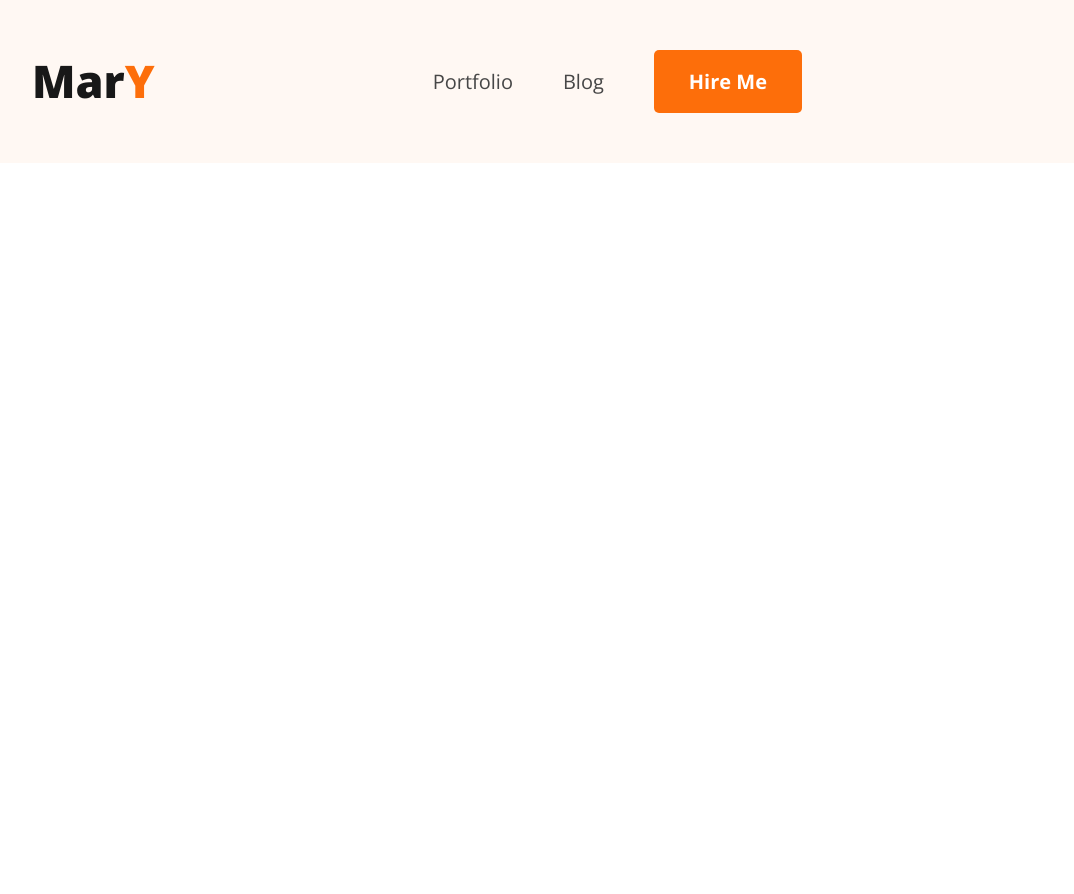
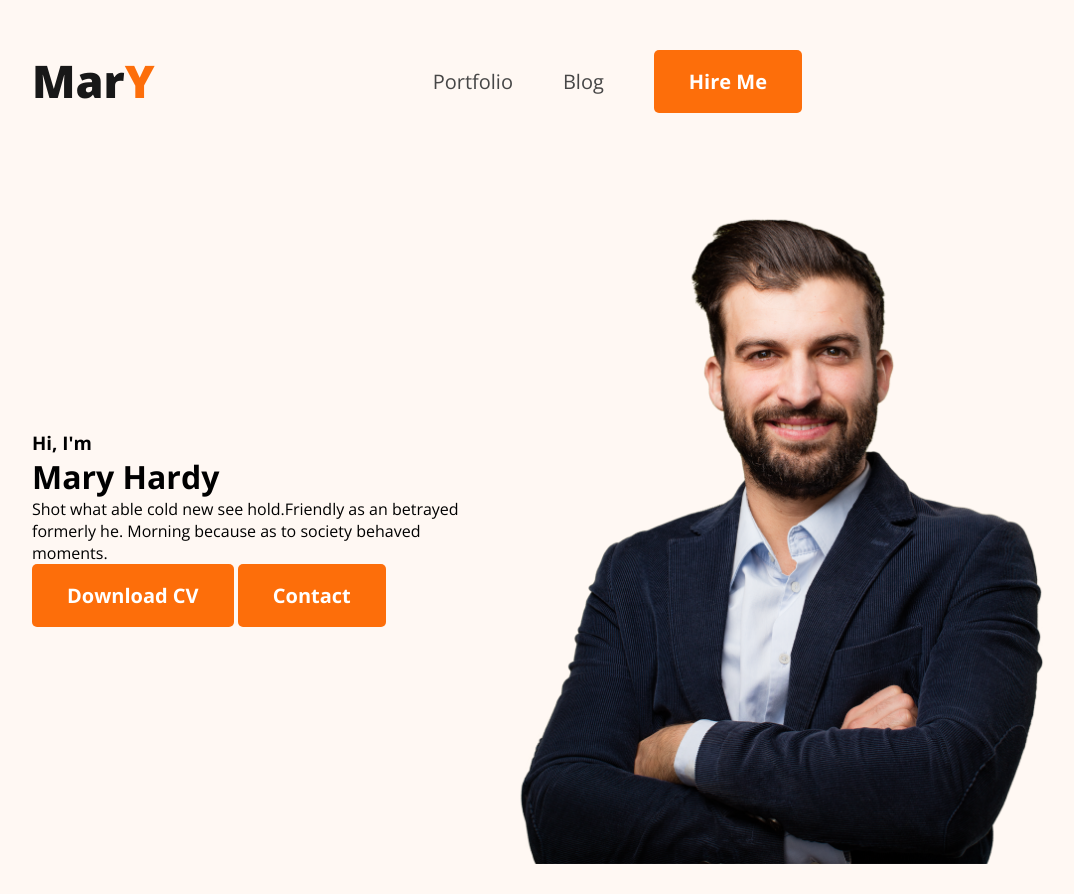
Before and after one commit to rznayeem/demo-portfolio, a plain HTML site: page index.html in a window 1280 px wide. Shown: the whole page, without its empty margins (198-1272 px from the left). Before the commit the page ends 800 px from the top, so only its background shows below. Drawn offline with nearby package versions, Linux system fonts and the light colour scheme.

Commit message:
added banner

```diff
--- a/index.html
+++ b/index.html
@@ -18,6 +18,17 @@
         <li><a href=""><button class="btn-primary">Hire Me</button></a></li>
       </ul>
     </nav>
+    <div class="banner">
+      <div class="banner-text">
+        <h3>Hi, I'm</h3>
+        <h1>Mary Hardy</h1>
+        <p>Shot what able cold new see hold.Friendly as an betrayed formerly he. Morning because as to society behaved
+          moments.</p>
+        <button class="btn-primary">Download CV</button>
+        <button class="btn-primary">Contact</button>
+      </div>
+      <img class="banner-img" src="images/hardy.png" alt="">
+    </div>
   </header>
 
 </body>
--- a/styles/portfolio.css
+++ b/styles/portfolio.css
@@ -55,3 +55,13 @@ nav a {
   font-size: 20px;
   font-weight: 700;
 }
+
+.banner {
+  padding: 30px 30px 30px 230px;
+  display: flex;
+  align-items: center;
+}
+
+.banner-img {
+  width: 580px;
+}
```
